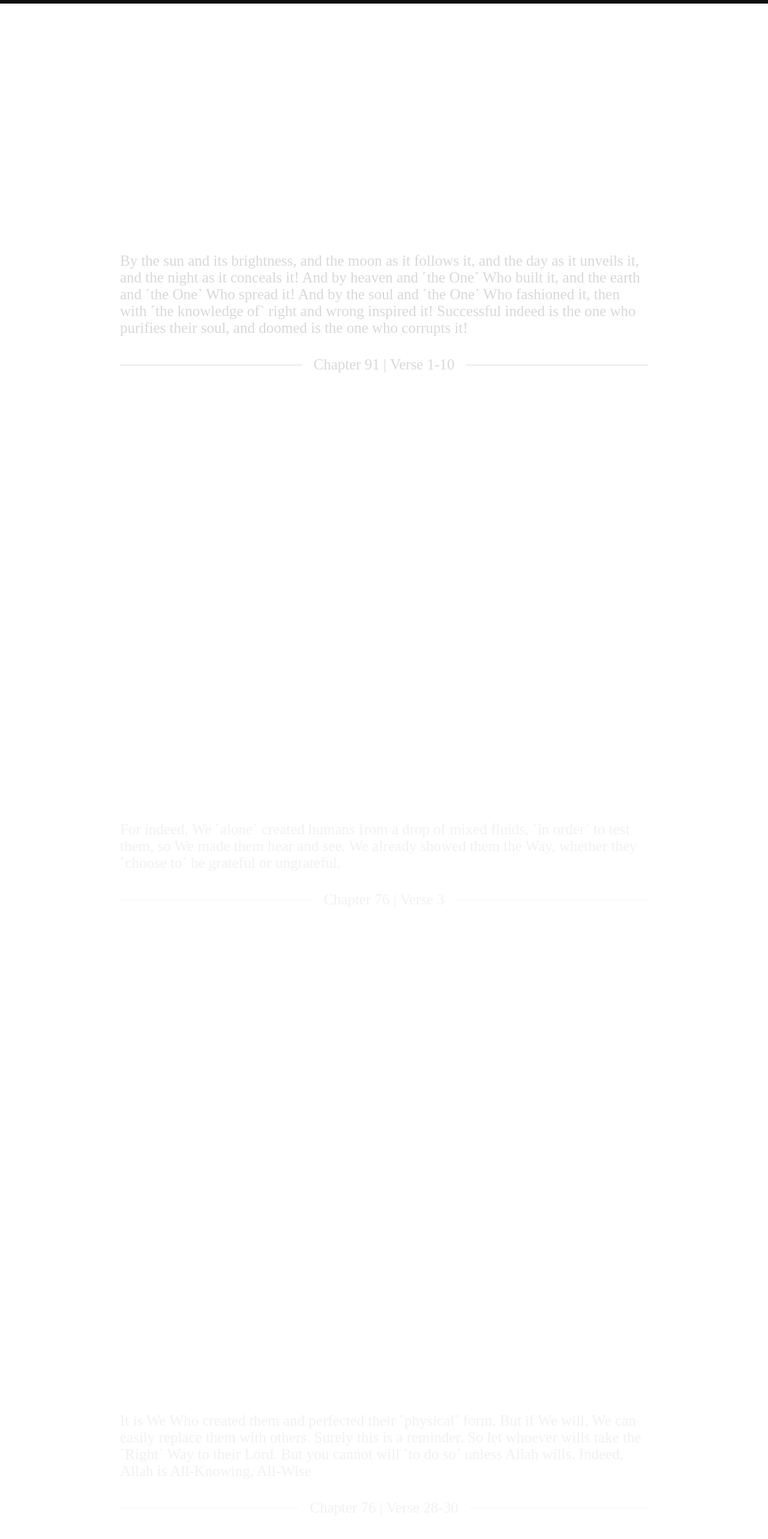
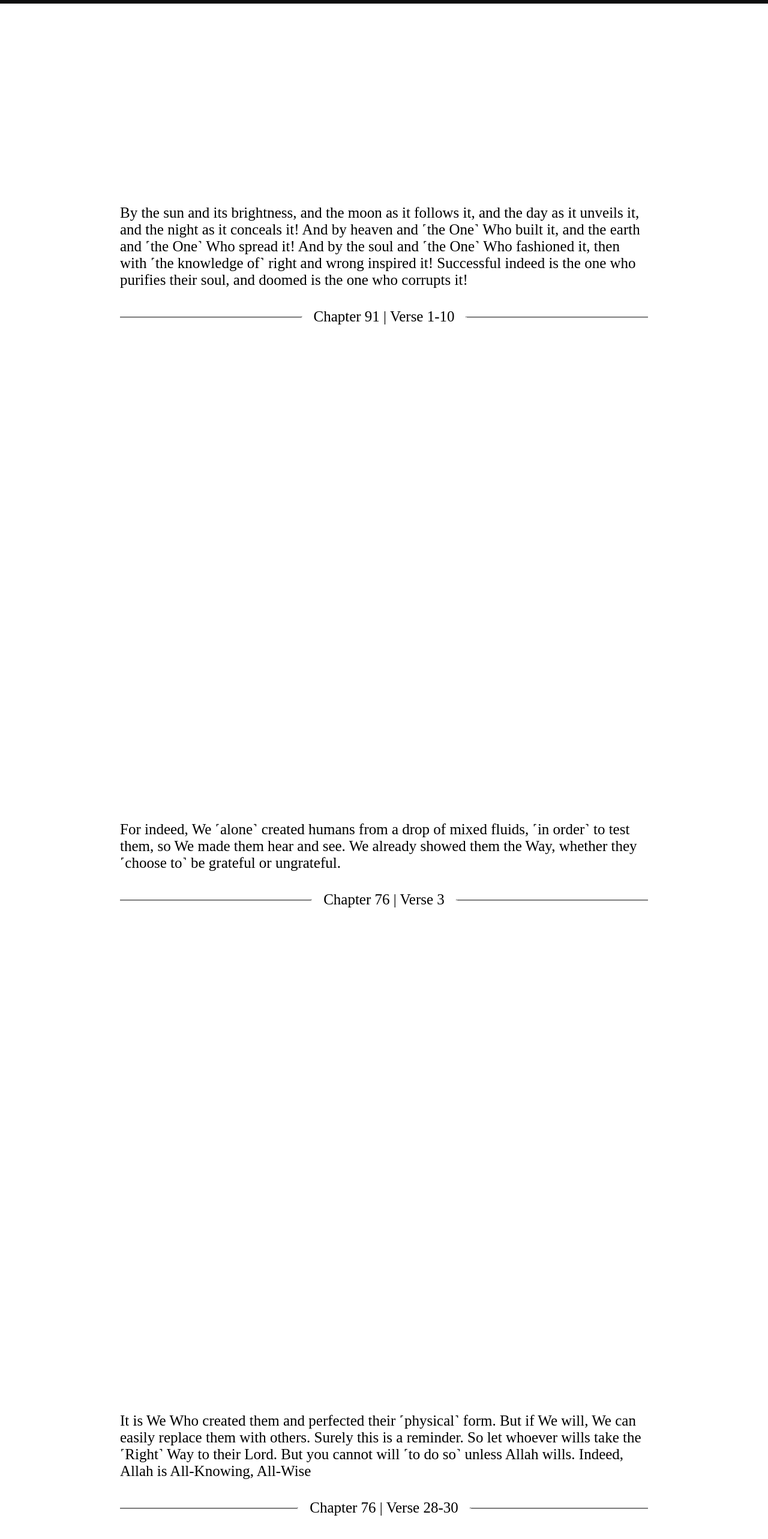
Before and after one commit to youshamahmood96/adecor-first-project, a Next.js app: page / in a window 1280 px wide. Shown: the part 794-3360 px from the top of the page at 60% size. Built offline with nearby package versions, Linux system fonts and the light colour scheme; a web font is replaced by a local one.

Commit message:
mobile animations added

```diff
--- a/components/Landing/Landing.js
+++ b/components/Landing/Landing.js
@@ -2,10 +2,11 @@ import { useEffect, useState } from 'react'
 import Hero from './Hero'
 import Verses from './Verses'
 import VersesMobile from './VersesMobile'
+import Vox from './Vox'
 const Landing = ()=>{
     const [dimensions, setDimensions] = useState({
         height: undefined,
-        width: 1000
+        width: 680
       })
       useEffect(()=>{
         if(typeof window !=='undefined')
@@ -30,8 +31,7 @@ const Landing = ()=>{
     return(
         <>
         <Hero></Hero>
-        {width>=780 && <Verses></Verses>}
-        {width<780 && <VersesMobile></VersesMobile>}
+        {width>=780 ? <Verses></Verses>:<Vox></Vox>}
         </>
     )
 }
--- a/components/Landing/Verses.js
+++ b/components/Landing/Verses.js
@@ -7,6 +7,7 @@ const Verses = () => {
     const propB = useRef(null)
     const propC = useRef(null)
     const propD = useRef(null)
+    console.log(propA);
     const [progressA, setProgressA] = useState(0.15)
     const [progressB, setProgressB] = useState(0)
     const [progressC, setProgressC] = useState(0)
--- /dev/null
+++ b/components/Landing/Vox.js
@@ -0,0 +1,118 @@
+import React, { useEffect, useLayoutEffect, useRef, useState } from 'react'
+import styles from '../../styles/Verses.module.css'
+import gsap from 'gsap/gsap-core';
+import { ScrollTrigger } from 'gsap/all';
+const Vox = () => {
+    const ourRefA = useRef(null)
+    const ourRefB = useRef(null)
+    const ourRefC = useRef(null)
+    const ourRefD = useRef(null)
+
+    useEffect(()=>{
+        gsap.registerPlugin(ScrollTrigger)
+        gsap.to(ourRefA.current, {
+            scrollTrigger: {
+                trigger: ourRefA.current,
+                toggleActions: "restart restart restart restart"
+            },
+            duration: 3,
+            opacity: 1
+        })
+        gsap.registerPlugin(ScrollTrigger)
+        gsap.to(ourRefB.current, {
+            scrollTrigger: {
+                trigger: ourRefB.current,
+                toggleActions: "restart restart restart restart"
+            },
+            duration: 3,
+            opacity: 1
+        })
+        gsap.registerPlugin(ScrollTrigger)
+        gsap.to(ourRefC.current, {
+            scrollTrigger: {
+                trigger: ourRefC.current,
+                toggleActions: "restart restart restart restart"
+            },
+            duration: 3,
+            opacity: 1
+        })
+        gsap.registerPlugin(ScrollTrigger)
+        gsap.to(ourRefD.current, {
+            scrollTrigger: {
+                trigger: ourRefD.current,
+                toggleActions: "restart restart restart restart"
+            },
+            duration: 3,
+            opacity: 1
+        })
+    },[ourRefA,ourRefB,ourRefC,ourRefD])
+    return (
+        <div>
+
+            <div  id="verse-container"
+                className={styles.verses}
+
+            >
+                <div className={styles.center}>
+                    <div
+                    >
+
+                         <div style={{opacity:0}} ref={ourRefA} >
+                         <p className={styles.verse}>
+                            By the sun and its brightness, and the moon as it follows it, and the day as it unveils it, and the night as it conceals it! And by heaven and ˹the One˺ Who built it, and the earth and ˹the One˺ Who spread it! And by the soul and ˹the One˺ Who fashioned it, then with ˹the knowledge of˺ right and wrong inspired it! Successful indeed is the one who purifies their soul, and doomed is the one who corrupts it!
+                </p>
+                        <h4 className={styles.reference} > <hr /> &nbsp;&nbsp; Chapter 91 | Verse 1-10 &nbsp;&nbsp; <hr /> </h4>
+                         </div>
+
+
+                    </div>
+                </div>
+            </div>
+            <div
+                className={styles.verses}
+            >
+                <div className={styles.center}>
+                   <div>
+                   <div style={{opacity:0}} ref={ourRefB} >
+                   <p className={styles.verse}>
+                   For indeed, We ˹alone˺ created humans from a drop of mixed fluids, ˹in order˺ to test them, so We made them hear and see. We already showed them the Way, whether they ˹choose to˺ be grateful or ungrateful.
+           </p>
+               <h4 className={styles.reference} > <hr /> &nbsp;&nbsp; Chapter 76 | Verse 3 &nbsp;&nbsp; <hr /> </h4>
+                   </div>
+                   </div>
+                </div>
+            </div>
+            <div
+                className={styles.verses}
+            >
+                <div className={styles.center}>
+                <div>
+                    <div style={{opacity:0}} ref={ourRefC} >
+                    <p className={styles.verse}>
+                        It is We Who created them and perfected their ˹physical˺ form. But if We will, We can easily replace them with others. Surely this is a reminder. So let whoever wills take the ˹Right˺ Way to their Lord. But you cannot will ˹to do so˺ unless Allah wills. Indeed, Allah is All-Knowing, All-Wise
+                </p>
+                    <h4 className={styles.reference} > <hr /> &nbsp;&nbsp; Chapter 76 | Verse 28-30 &nbsp;&nbsp; <hr /> </h4>
+                    </div>
+                    </div>
+                    </div>
+
+            </div>
+            <div
+                className={styles.verses}
+            >
+                <div className={styles.center}>
+                <div>
+                    <div style={{opacity:0}} ref={ourRefD} >
+                    <p className={styles.verse}>
+                        Allah is the Light of the heavens and the earth. His light is like a niche in which there is a lamp, the lamp is in a crystal, the crystal is like a shining star, lit from ˹the oil of˺ a blessed olive tree, ˹located˺ neither to the east nor the west, whose oil would almost glow, even without being touched by fire. Light upon light! Allah guides whoever He wills to His light. And Allah sets forth parables for humanity. For Allah has ˹perfect˺ knowledge of all things.
+                </p>
+                    <h4 className={styles.reference} > <hr /> &nbsp;&nbsp; Chapter 24 | Verse 35 &nbsp;&nbsp; <hr /> </h4>
+                    </div>
+                    </div>
+                    </div>
+            </div>
+        </div>
+
+    )
+}
+export default Vox
```
